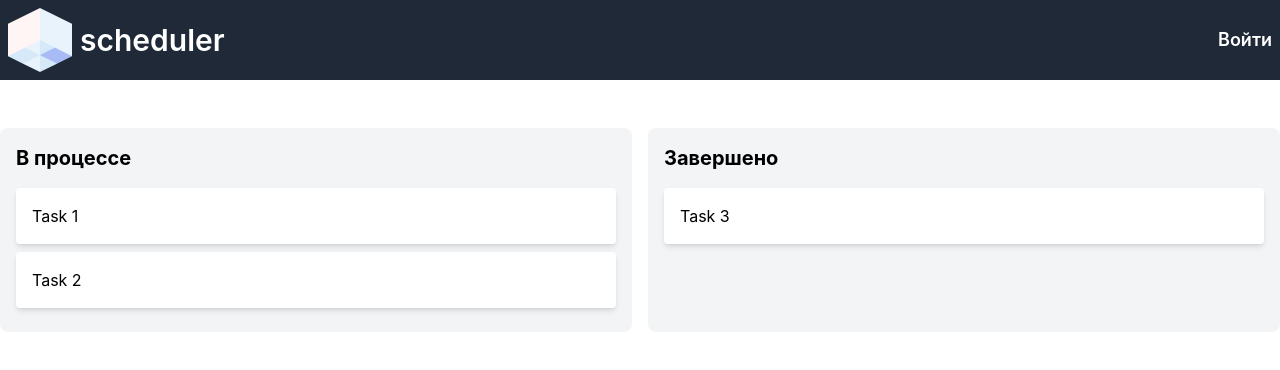
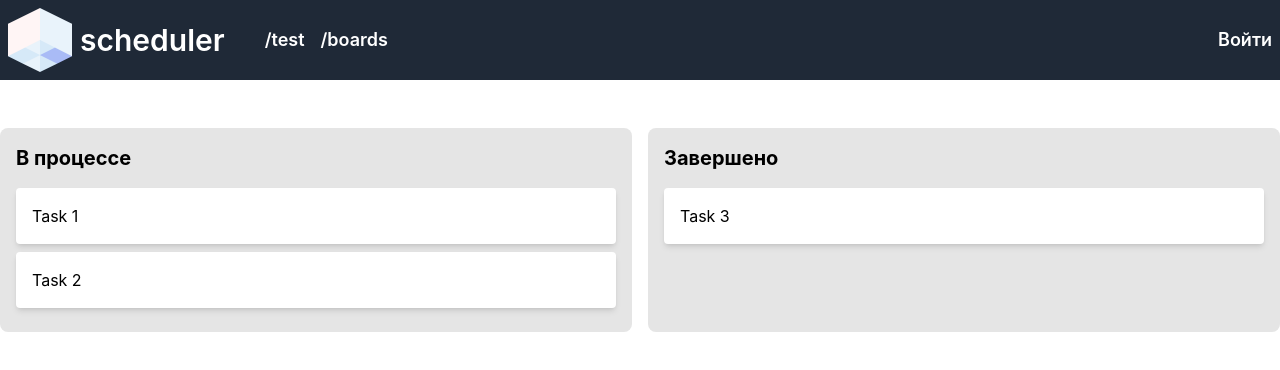
Before and after one commit to OlyuninVyacheslav/scheduler, a React (Create React App) app in the folder frontend/: page /test in a window 1280 px wide. Shown: the top 370 px of the page. Built offline with nearby package versions, Linux system fonts and the light colour scheme.

Commit message:
bd refactor

```diff
--- a/frontend/src/components/Navbar.js
+++ b/frontend/src/components/Navbar.js
@@ -42,6 +42,16 @@ export const Navbar = ({ isAuthenticated }) => {
               </>
             ) : (
               <>
+               <li className="hover:bg-gray-700 flex items-cetner px-2">
+                  <NavLink to="/test" className="h-full flex items-center">
+                    /test
+                  </NavLink>
+                </li>
+                <li className="hover:bg-gray-700 flex items-cetner px-2">
+                  <NavLink to="/boards" className="h-full flex items-center">
+                    /boards
+                  </NavLink>
+                </li>
               <li className="hover:bg-gray-700 flex items-cetner px-2 ml-auto">
                   <NavLink to="/" className="h-full flex items-center">
                     Войти
--- a/frontend/src/components/TaskType.js
+++ b/frontend/src/components/TaskType.js
@@ -12,7 +12,7 @@ const TaskType = ({ type, tasks, moveTask }) => {
   });
 
   return (
-    <div ref={drop} className={`w-1/2 p-4 rounded-lg ${isOver ? 'bg-blue-100' : 'bg-gray-100'}`}>
+    <div ref={drop} className={`w-1/2 p-4 rounded-lg ${isOver ? 'bg-cyan-100' : 'bg-neutral-200'}`}>
       <h2 className="text-xl font-bold mb-4">{type === 'in-progress' ? 'В процессе' : 'Завершено'}</h2>
       {tasks.map(task => (
         <TaskCard key={task.id} id={task.id} text={task.text} />
```
Also changed, not shown: 2 other files (tests, documents, lock files or other folders).
